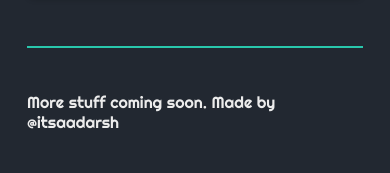
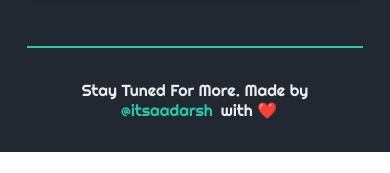
Before and after one commit to Itsaadarsh/aadar.sh, a React (Create React App) app: page / in a window 390 px wide. Shown: the part 1675-1848 px from the top of the page. After the commit the page ends 1827 px from the top, so only its background shows below. Built offline with nearby package versions, Linux system fonts and the light colour scheme.

Commit message:
Chaning footer and some CSS for responsiveness

```diff
--- a/public/index.html
+++ b/public/index.html
@@ -6,14 +6,10 @@
 		<meta name="viewport" content="width=device-width, initial-scale=1" />
 		<meta name="theme-color" content="#000000" />
 		<meta property="og:title" content="Aadarsh | Portfolio" />
-		<meta
-			property="og:image"
-			content="https://drive.google.com/file/d/1A8fjjQ5566BRZjKGPkZ_yXFuO-l3_W3p/preview"
-		/>
 		<link href="https://fonts.googleapis.com/css2?family=Righteous&display=swap" rel="stylesheet">
 		<meta
 			property="og:description"
-			content="All the projects I have worked on so far."
+			content="Modern Full Stack Web Development."
 		/>
 		<meta
 			name="google-site-verification"
--- a/src/components/Bottombar.js
+++ b/src/components/Bottombar.js
@@ -2,18 +2,16 @@ import React from 'react';
 import styled from 'styled-components';
 
 const BottombarStyled = styled.div`
-  width: 100%;
-  height: 8rem;
-  display: flex;
-  justify-content: center;
-  align-items: center;
+  font-size: medium;
+  padding: 2rem 0;
+  text-align: center;
   color: #ececec;
   border-top: 2px solid #29c7ac;
 `;
 
 const Bottombar = () => (
   <BottombarStyled>
-    More stuff coming soon. Made by @itsaadarsh
+    Stay Tuned For More. Made by <span style={{ color: '#29c7ac', padding: '0 0.5rem' }}> @itsaadarsh</span>with ❤️
   </BottombarStyled>
 );
 
```
Also changed, not shown: public/manifest.json, 1 other file (tests, documents, lock files or other folders).
